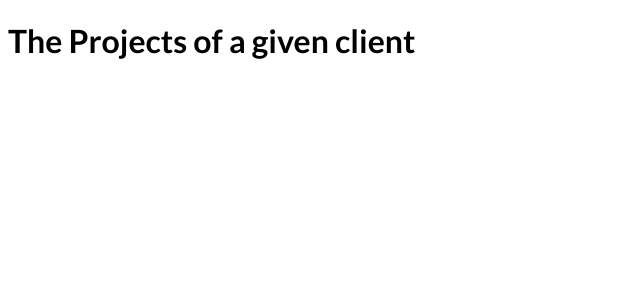
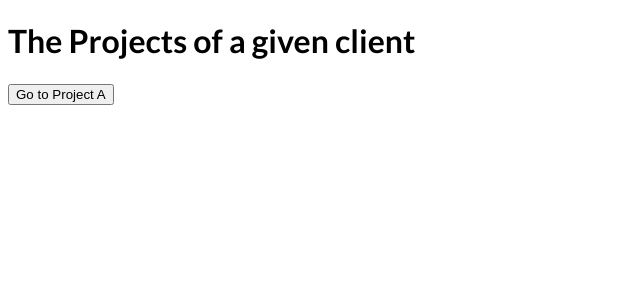
Before and after one commit to David-mwendwa/danext-blog, a Next.js app: page /clients/dave in a window 1280 px wide. Shown: the top 300 px of the page, without its empty margins (0-640 px from the left). Built offline with nearby package versions, Linux system fonts and the light colour scheme.

Commit message:
feat: navigate programatically

```diff
--- a/pages/clients/[id]/index.js
+++ b/pages/clients/[id]/index.js
@@ -1,9 +1,19 @@
+import { useRouter } from 'next/router'
 import React from 'react'
 
 function ClientProjectsPage() {
+  const router = useRouter()
+
+  function loadProjectHandler() {
+    router.push({
+      pathname: '/clients/[id]/[clientprojectid]',
+      query: {id: 'davi', clientprojectid: 'projecta'}
+    })
+  }
   return (
     <div>
       <h1>The Projects of a given client</h1>
+      <button onClick={loadProjectHandler}>Go to Project A</button>
     </div>
   )
 }
```
